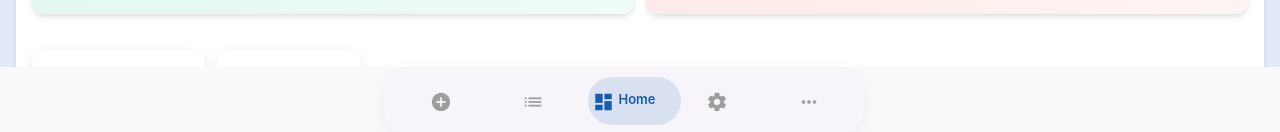
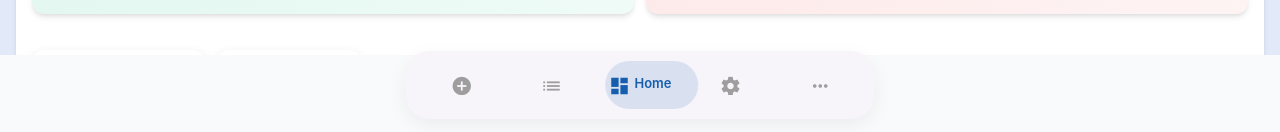
Before and after one commit to kumarh20/Harvester-3.0, an Angular app in the folder ng-Harvester/: page /dashboard in a window 1280 px wide. Shown: the part 665-797 px from the top of the page. Built offline with nearby package versions, Linux system fonts and the light colour scheme; no server answers.

Commit message:
style: adjust bottom margin and restore floating navigation styles for improved layout consistency

```diff
--- a/ng-Harvester/src/app/app.scss
+++ b/ng-Harvester/src/app/app.scss
@@ -315,7 +315,7 @@
     flex: 1;
     overflow-y: auto;
     margin-top: 0;
-    margin-bottom: 0px;
+    margin-bottom: 80px;
     // padding: var(--space-6);
     background: var(--bg-primary);
     scroll-behavior: smooth;
@@ -323,13 +323,13 @@
 }
 
 .floating-navigation {
-    // position: fixed;
-    // bottom: 16px;
-    // left: 50%;
-    // transform: translateX(-50%);
-    // z-index: 1000;
-    // padding: 0 16px;
-    // max-width: 500px;
+    position: fixed;
+    bottom: 16px;
+    left: 50%;
+    transform: translateX(-50%);
+    z-index: 1000;
+    padding: 0 16px;
+    max-width: 500px;
     width: calc(100% - 32px);
     display: flex;
     flex-direction: column;
```
